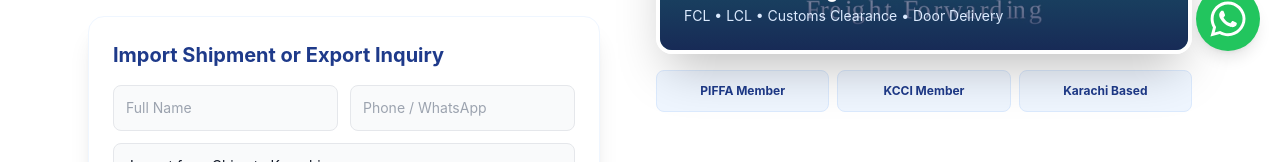
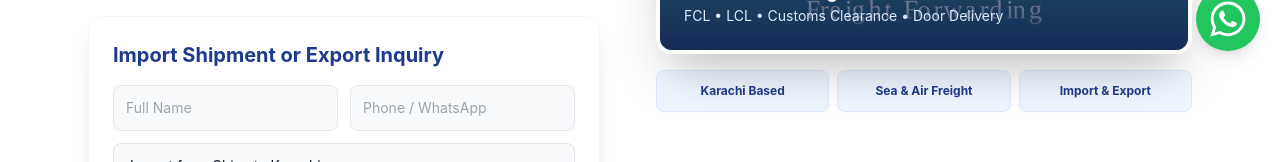
Before and after one commit to ubaidking1/JJ, a Next.js app: page / in a window 1280 px wide. Shown: the part 729-891 px from the top of the page. Built offline with nearby package versions, Linux system fonts and the light colour scheme.

Commit message:
Remove unverified membership claims from homepage

```diff
--- a/app/page.tsx
+++ b/app/page.tsx
@@ -67,9 +67,9 @@ export default function Home() {
             </div>
           </div>
           <div className="grid grid-cols-3 gap-2 mt-4 text-center text-xs font-bold text-blue-900">
-            <span className="bg-blue-50 border border-blue-100 rounded-lg px-2 py-3">PIFFA Member</span>
-            <span className="bg-blue-50 border border-blue-100 rounded-lg px-2 py-3">KCCI Member</span>
             <span className="bg-blue-50 border border-blue-100 rounded-lg px-2 py-3">Karachi Based</span>
+            <span className="bg-blue-50 border border-blue-100 rounded-lg px-2 py-3">Sea & Air Freight</span>
+            <span className="bg-blue-50 border border-blue-100 rounded-lg px-2 py-3">Import & Export</span>
           </div>
         </div>
       </section>
```
